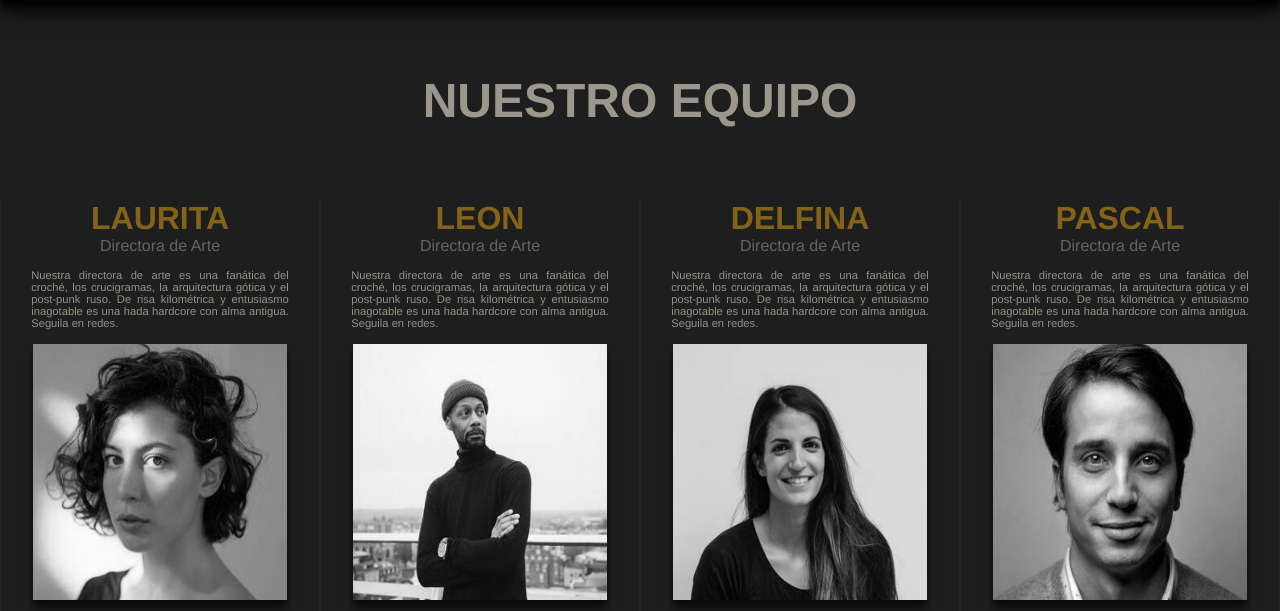
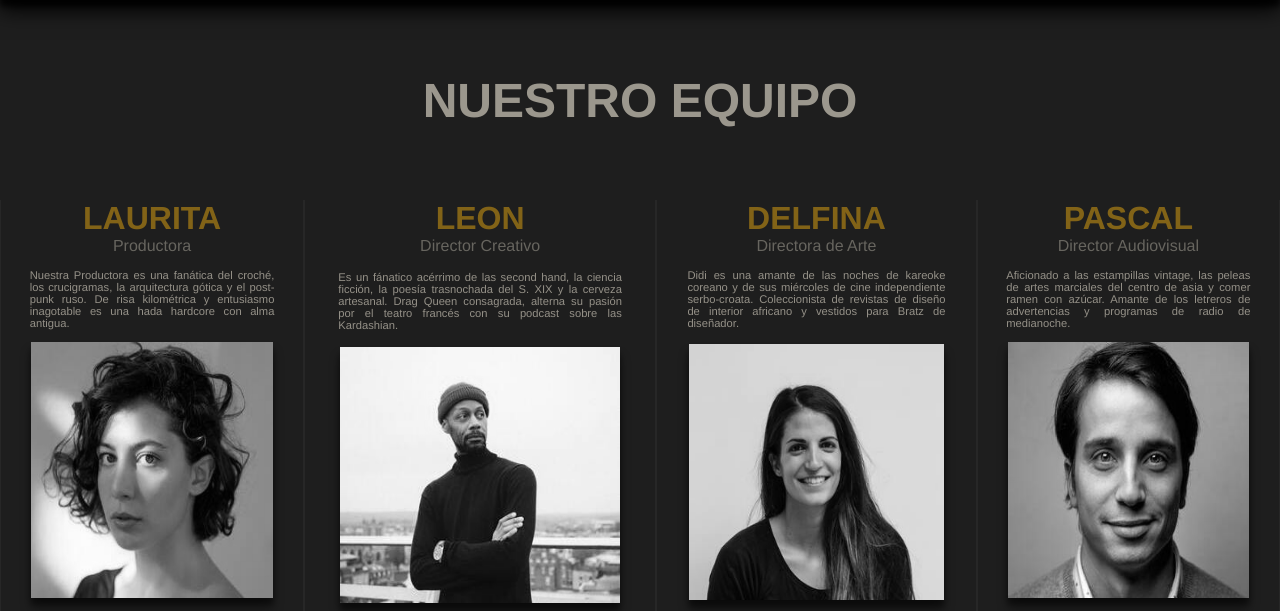
Before and after one commit to luispenavalero/proyectodw01, a website: page html/us.html in a window 1280 px wide. Shown: the part 800-1411 px from the top of the page. Drawn offline with nearby package versions, Linux system fonts and the light colour scheme.

Commit message:
version12

```diff
--- a/html/us.html
+++ b/html/us.html
@@ -107,13 +107,13 @@
                                     Laurita
                                 </p>
                                 <p class="staff_member_position">
-                                    Directora de Arte
+                                    Productora
                                 </p>
                                 <p class="staff_member_description">
-                                    Nuestra directora de arte es una fanática del croché, los crucigramas,
+                                    Nuestra Productora es una fanática del croché, los crucigramas,
                                     la arquitectura gótica y el post-punk ruso.
                                     De risa kilométrica y entusiasmo inagotable es una hada hardcore con
-                                    alma antigua. Seguila en redes.
+                                    alma antigua.
                                 </p>
                             </div>
                             <div class="staff_member_img_div">
@@ -148,13 +148,10 @@
                                     Leon
                                 </p>
                                 <p class="staff_member_position">
-                                    Directora de Arte
+                                    Director Creativo
                                 </p>
                                 <p class="staff_member_description">
-                                    Nuestra directora de arte es una fanática del croché, los crucigramas,
-                                    la arquitectura gótica y el post-punk ruso.
-                                    De risa kilométrica y entusiasmo inagotable es una hada hardcore con
-                                    alma antigua. Seguila en redes.
+                                    Es un fánatico acérrimo de las second hand, la ciencia ficción, la poesía trasnochada del S. XIX y la cerveza artesanal. Drag Queen consagrada, alterna su pasión por el teatro francés con su podcast sobre las Kardashian.
                                 </p>
                             </div>
                             <div class="staff_member_img_div">
@@ -192,10 +189,7 @@
                                     Directora de Arte
                                 </p>
                                 <p class="staff_member_description">
-                                    Nuestra directora de arte es una fanática del croché, los crucigramas,
-                                    la arquitectura gótica y el post-punk ruso.
-                                    De risa kilométrica y entusiasmo inagotable es una hada hardcore con
-                                    alma antigua. Seguila en redes.
+                                    Didi es una amante de las noches de kareoke coreano y de sus miércoles de cine independiente serbo-croata. Coleccionista de revistas de diseño de interior africano y vestidos para Bratz de diseñador.
                                 </p>
                             </div>
                             <div class="staff_member_img_div">
@@ -230,13 +224,10 @@
                                     Pascal
                                 </p>
                                 <p class="staff_member_position">
-                                    Directora de Arte
+                                    Director Audiovisual
                                 </p>
                                 <p class="staff_member_description">
-                                    Nuestra directora de arte es una fanática del croché, los crucigramas,
-                                    la arquitectura gótica y el post-punk ruso.
-                                    De risa kilométrica y entusiasmo inagotable es una hada hardcore con
-                                    alma antigua. Seguila en redes.
+                                    Aficionado a las estampillas vintage, las peleas de artes marciales del centro de asia y comer ramen con azúcar. Amante de los letreros de advertencias y programas de radio de medianoche.
                                 </p>
                             </div>
                             <div class="staff_member_img_div">
```
Also changed, not shown: html/clients.html (+3 -3 lines), html/galery.html (+3 -3 lines).
